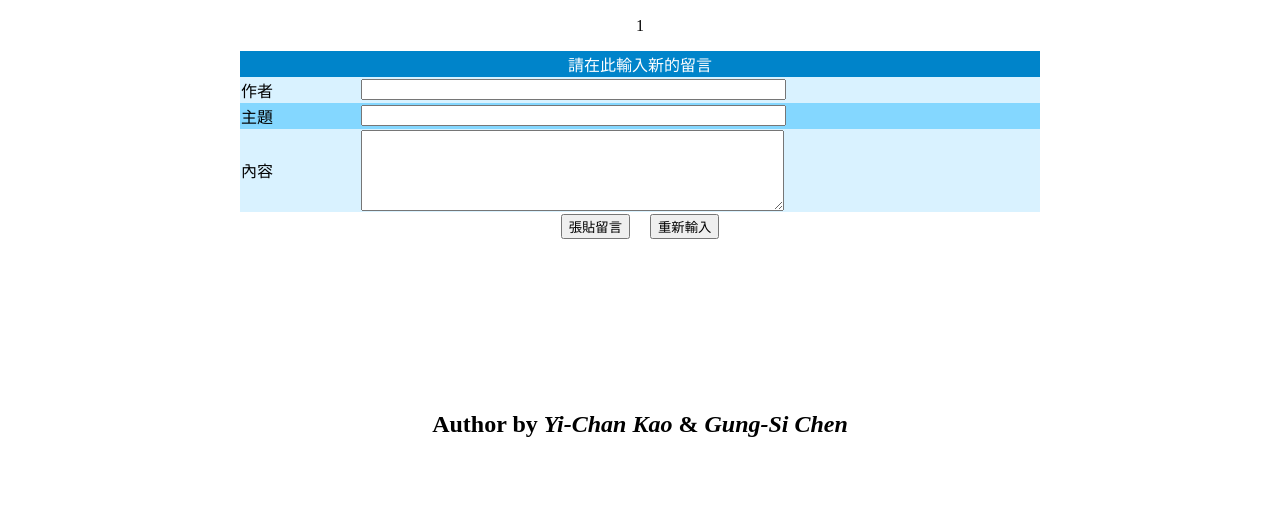
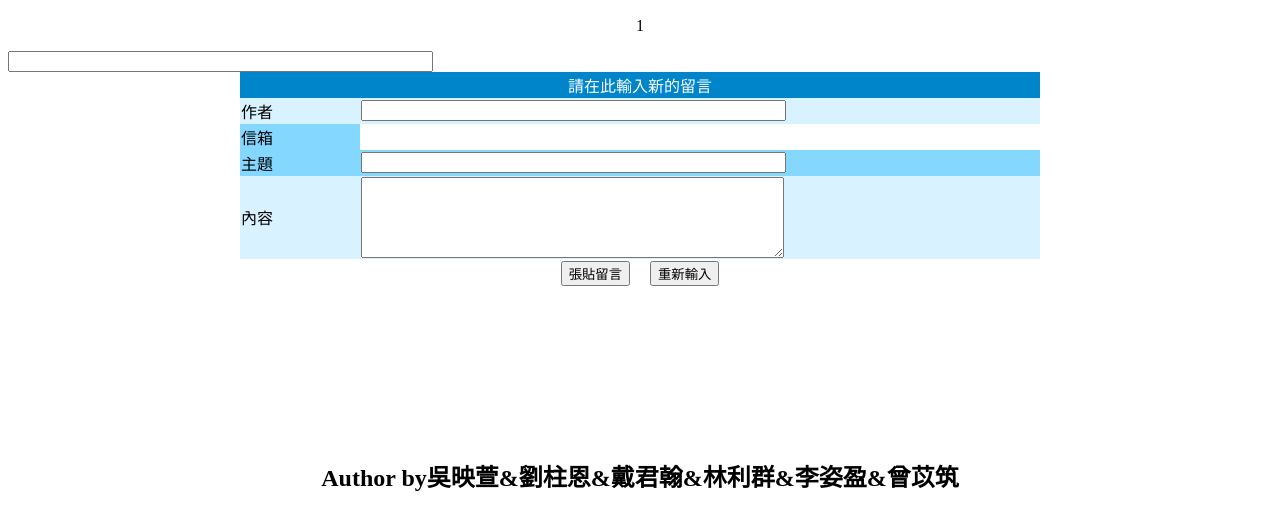
Before and after one commit to NTUEGROUP6/Group6, a PHP site: page /message.php in a window 1280 px wide. Shown: the part 906-1419 px from the top of the page. Before the commit the page ends 1343 px from the top, so only its background shows below. Run offline with PHP 8.4, Linux system fonts and the light colour scheme; tables that the repository leaves empty or names only in its code hold one stand-in row (values such as "Sample post").

Commit message:
Update message.php

```diff
--- a/message.php
+++ b/message.php
@@ -2,7 +2,7 @@
 <html xmlns="http://www.w3.org/1999/xhtml">
 <head>
 <meta http-equiv="Content-Type" content="text/html; charset=utf-8" />
-<title>國立臺北教育大學_學習網</title>
+<title>第六組的教學學習網</title>
     <script type="text/javascript">
       function check_data()
       {
@@ -21,7 +21,7 @@
 
 <body>
 <div id="HEADER">
-	<h2>電腦科學學習網</h2>
+	<h2>數學遊戲學習網</h2>
 </div>
 <div id="MAIN_NAV">
 	<ul>
@@ -54,7 +54,7 @@
 
 
       $sql = "SELECT * FROM message ORDER BY date DESC";
-      $result = execute_sql("LMS", $sql, $link);
+      $result = execute_sql("group6", $sql, $link);
 
 
       $total_records = mysql_num_rows($result);
@@ -125,6 +125,10 @@
           <td width="85%"><input name="author" type="text" size="50"></td>
         </tr>
         <tr bgcolor="#84D7FF">
+          <td width="15%">信箱</td
+          <td width="85%"><input name="email" type="text" size="50"></td>
+        </tr>
+        <tr bgcolor="#84D7FF">
           <td width="15%">主題</td>
           <td width="85%"><input name="subject" type="text" size="50"></td>
         </tr>
@@ -144,7 +148,9 @@
 <div id="FOOTER">
 	<p>
 		<br/><br/><br/><br/><br/><br/>
-		<h2><center><br/>Author by <i>Yi-Chan Kao</i> & <i>Gung-Si Chen</i> </center></h2>
+		<h2><center><br/>
+	      Author by吳映萱&amp;劉柱恩&amp;戴君翰&amp;林利群&amp;李姿盈&amp;曾苡筑<i></i>
+		</center></h2>
 	</p>
 </div>
 </body>
```
